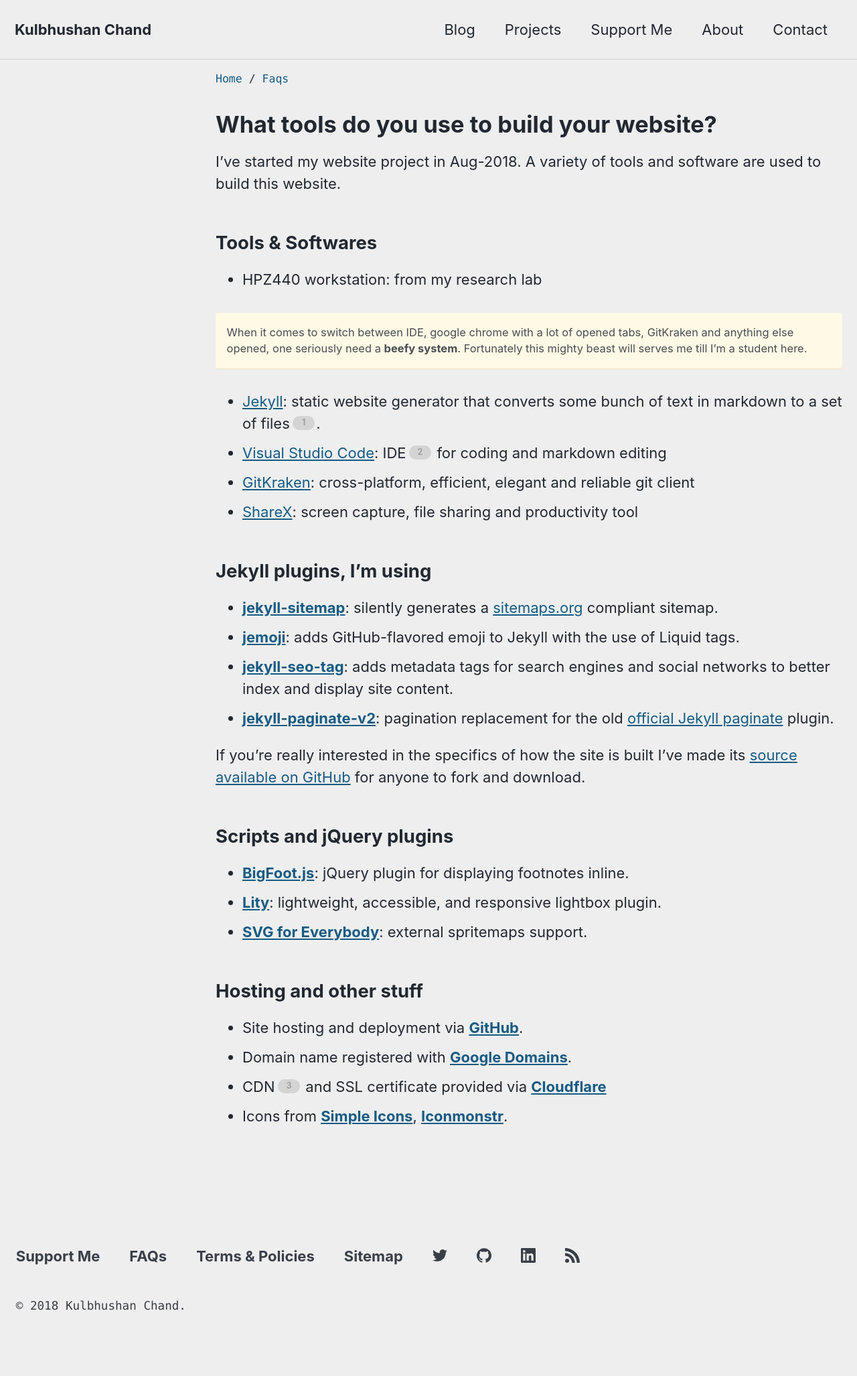
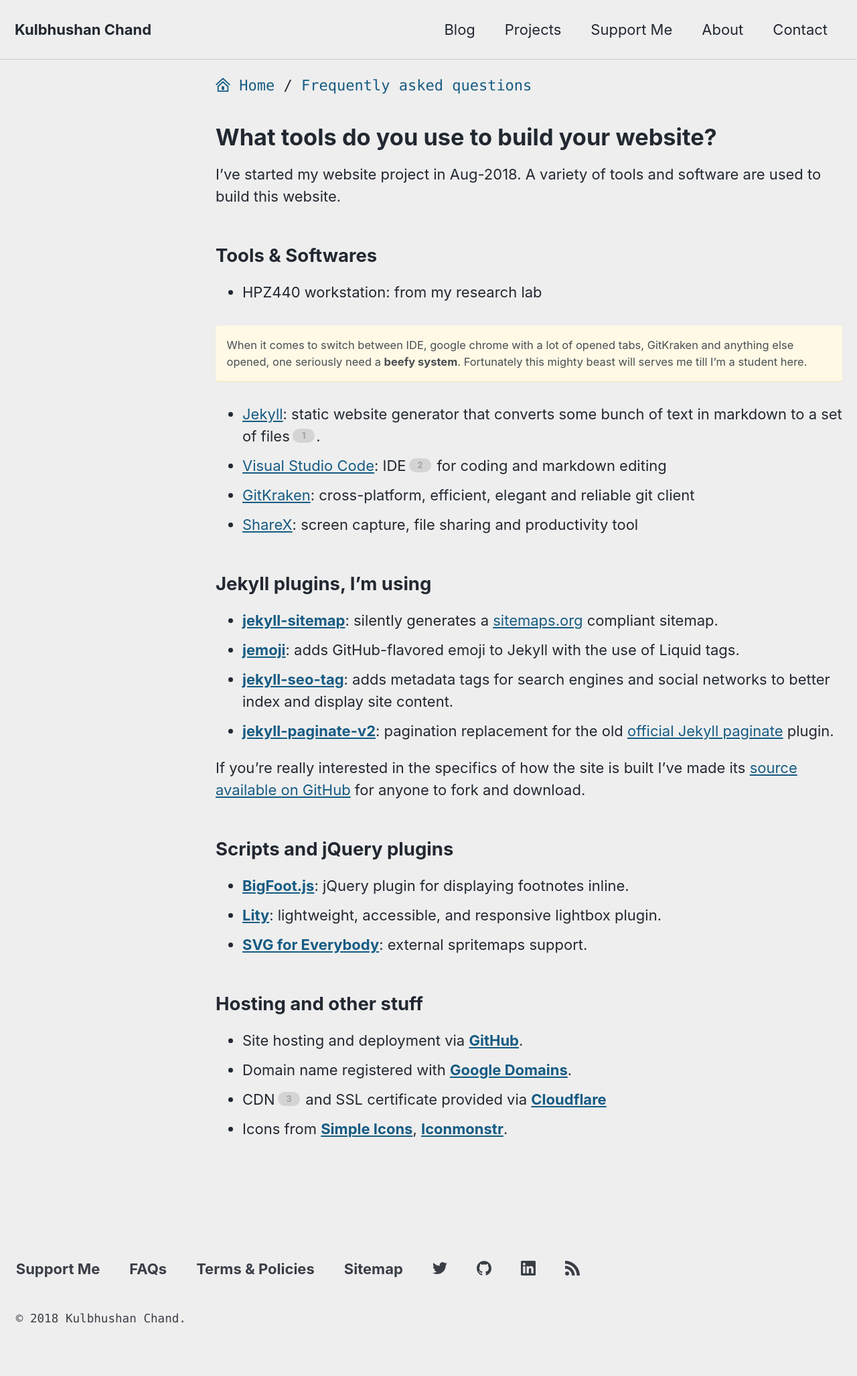
Before and after one commit to kulbhushanchand/kulbhushanchand.github.io-v2, a Jekyll site: the page built from _pages/faqs/website-tools.md, in a window 1280 px wide. Shown: the whole page at 67% size. Built offline with Jekyll 4.4.1, drawn with Linux system fonts in a browser that asks for light colours; cached includes are drawn as plain includes.

Commit message:
updated breadcrumb logic similar to mademistakes.com

```diff
--- a/_config.yml
+++ b/_config.yml
@@ -270,7 +270,10 @@
       share: true
       related: true
       support: true
-      breadcrumbs: true
+      breadcrumbs:
+        - label: "Blog"
+          url: /blog/
+
 
 # articles
   - scope:
@@ -279,8 +282,8 @@
       permalink: # /blog/articles/:title/
       categories:
         - articles
-      support: true
-      breadcrumbs: true
+
+
 
     # deltaX
   - scope:
@@ -289,8 +292,7 @@
       permalink: # /blog/deltaX/:title/
       categories:
         - deltaX
-      support: true
-      breadcrumbs: true
+
 
     # tutorials
   - scope:
@@ -299,8 +301,7 @@
       permalink: # /blog/tutorials/:title/
       categories:
         - tutorials
-      support: true
-      breadcrumbs: true
+
 
   # _pages
   - scope:
@@ -311,7 +312,8 @@
       author_profile: false
       comments: false
       share: false
-      breadcrumbs: false
+      breadcrumbs:
+
 
   # projects
   - scope:
@@ -323,7 +325,9 @@
       comments: false
       share: false
       support: true
-      breadcrumbs: true
+      breadcrumbs:
+        - label: "Projects"
+          url: /projects/
 
   # faqs
   - scope:
@@ -334,7 +338,9 @@
       author_profile: false
       comments: false
       share: false
-      breadcrumbs: true
+      breadcrumbs:
+        - label: "Frequently asked questions"
+          url: /faqs/
 
 
 
--- a/_includes/breadcrumbs.html
+++ b/_includes/breadcrumbs.html
@@ -1,56 +1,23 @@
-{% case site.category_archive.type %}
-  {% when "liquid" %}
-    {% assign path_type = "#" %}
-  {% when "jekyll-archives" %}
-    {% assign path_type = nil %}
-{% endcase %}
-
-{% if page.collection != 'posts' %}
-  {% assign path_type = nil %}
-  {% assign crumb_path = '/' %}
-{% else %}
-  {% assign crumb_path = site.category_archive.path %}
-{% endif %}
+{% assign crumb-old = page.breadcrumbs[0] %}
 
 <nav class="breadcrumbs">
-  <ol itemscope itemtype="http://schema.org/BreadcrumbList">
-    {% assign crumbs = page.url | split: '/' %}
-    {% assign i = 1 %}
-    {% assign old-crumb = nil %}
-    {% for crumb in crumbs offset: 1 %}
-      {% if forloop.first %}
-        <li itemprop="itemListElement" itemscope itemtype="http://schema.org/ListItem">
-          <a href="{{ site.url }}{{ site.baseurl }}/" itemprop="item"><span itemprop="name">{{ site.data.ui-text[site.locale].breadcrumb_home_label | default: "Home" }}</span></a>
-          <meta itemprop="position" content="{{ i }}" />
-        </li>
-        <span class="sep">{{ site.data.ui-text[site.locale].breadcrumb_separator | default: "/" }}</span>
-      {% endif %}
-      {% if forloop.last %}
-<!--    <li class="current">{{ page.title }}</li>  -->
-        {% else %}
-        {% assign i = i | plus: 1 %}
-        {% if i == forloop.length %}
-          {% if page.collection != 'posts' %}
-            <li itemprop="itemListElement" itemscope itemtype="http://schema.org/ListItem">
-              <a href="{{ crumb | downcase | replace: '%20', '-' | prepend: old-crumb | prepend: nil | prepend: '/' | relative_url }}" itemprop="item"><span itemprop="name">{{ crumb | replace: '-', ' ' | replace: '%20', ' ' | capitalize }}</span></a>
-              <meta itemprop="position" content="{{ i }}" />
-            </li>
-            {% else %}
-              <li itemprop="itemListElement" itemscope itemtype="http://schema.org/ListItem">
-                <a href="{{ crumb | downcase | replace: '%20', '-' | prepend: path_type | prepend: crumb_path | relative_url }}" itemprop="item"><span itemprop="name">{{ crumb | replace: '-', ' ' | replace: '%20', ' ' | capitalize }}</span></a>
-                <meta itemprop="position" content="{{ i }}" />
-              </li>
-          {% endif %}
-<!--      <span class="sep">{{ site.data.ui-text[site.locale].breadcrumb_separator | default: "/" }}</span>  -->
-          {% else %}
-          <li itemprop="itemListElement" itemscope itemtype="http://schema.org/ListItem">
-            <a href="{{ crumb | downcase | replace: '%20', '-' | prepend: old-crumb | prepend: nil | prepend: '/' | relative_url }}" itemprop="item"><span itemprop="name">{{ crumb | replace: '-', ' ' | replace: '%20', ' ' | capitalize }}</span></a>
-            <meta itemprop="position" content="{{ i }}" />
-          </li>
-          <span class="sep">{{ site.data.ui-text[site.locale].breadcrumb_separator | default: "/" }}</span>
-        {% endif %}
-        {% assign old-crumb =  crumb | prepend: old-crumb | append: '/' %}
-      {% endif %}
+  <ol itemscope="" itemtype="https://schema.org/BreadcrumbList">
+    <li itemprop="itemListElement" itemscope="" itemtype="https://schema.org/ListItem">
+      <a href="{{ '/' | relative_url }}" itemprop="item"><svg class="icon icon--home" width="16px" height="16px"><use xlink:href="{{ 'icons.svg#icon-home' | prepend: 'assets/icons/' | relative_url }}"></use></svg>
+      <span itemprop="name">{{ site.data.ui-text[site.locale].breadcrumb_home_label | default: "Home" }}</span>
+      <meta itemprop="position" content="1" /></a>
+    </li>
+
+    {% for crumb in page.breadcrumbs %}
+      <span class="sep" aria-label="breadcrumb separator">{{ site.data.ui-text[site.locale].breadcrumb_separator | default: "/" }}</span>
+
+      <li itemprop="itemListElement" itemscope="" itemtype="https://schema.org/ListItem">
+        <a href="{{ crumb.url | relative_url }}" itemprop="item">
+        <span itemprop="name">{{ crumb.label }}</span>
+        <meta itemprop="position" content="{{ forloop.index | plus: 1 }}" /></a>
+      </li>
+
     {% endfor %}
-  </ol>
+
+ </ol>
 </nav>
--- a/_sass/minimal-mistakes/_navigation.scss
+++ b/_sass/minimal-mistakes/_navigation.scss
@@ -25,7 +25,7 @@
   ol {
     padding: 0;
     list-style: none;
-    font-size: $type-size-6;
+    font-size: $type-size-5;
 
     @include breakpoint($large) {
       float: right;
```
Also changed, not shown: _includes/breadcrumbs-old.html (added, +56 -0 lines), _includes/social-share.html (+5 -4 lines), _pages/main/log.md (+2 -1 lines), assets/icons/icons.svg, assets/icons/svg/home.svg (added), dist/svg/home.svg (added).
